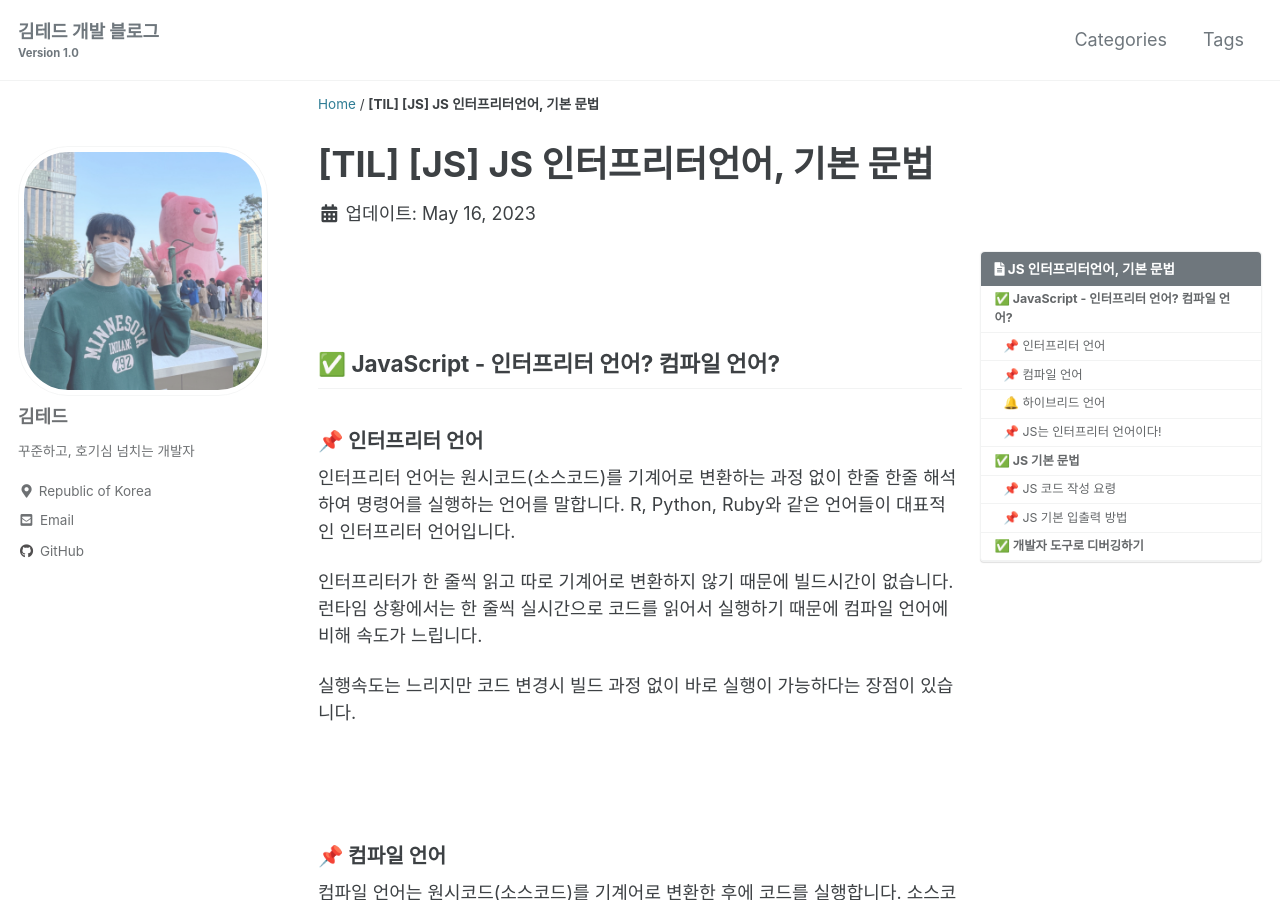
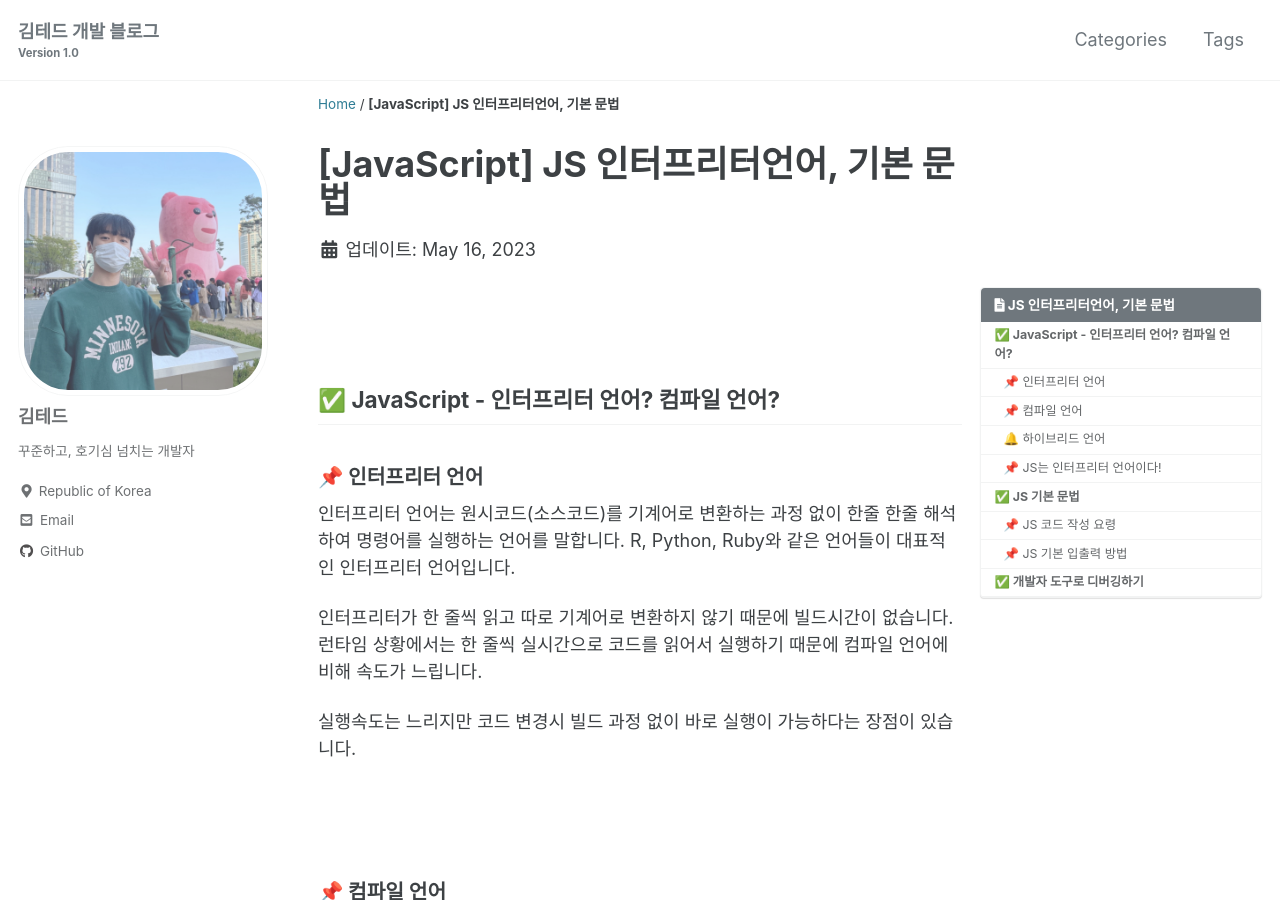
Before and after one commit to idkim97/idkim97.github.io, a Jekyll site: the page built from _posts/2023-05-16-JS 인터프리터언어, 기본 문법.md, in a window 1280 px wide and 900 px high. Built offline with Jekyll 4.4.1, drawn with Linux system fonts in a browser that asks for light colours; cached includes are drawn as plain includes; some web fonts are replaced; comment, search, counter and statistics services are not loaded; some of the changed text lies outside the part shown.

Commit message:
Update 2023-05-16-JS 인터프리터언어, 기본 문법.md

```diff
--- a/_posts/2023-05-16-JS 인터프리터언어, 기본 문법.md
+++ b/_posts/2023-05-16-JS 인터프리터언어, 기본 문법.md
@@ -1,14 +1,14 @@
 ---
 permalink: /2023-05-16-JS 인터프리터언어, 기본 문법/
-title: "[TIL] [JS] JS 인터프리터언어, 기본 문법"
+title: "[JavaScript] JS 인터프리터언어, 기본 문법"
 date: 2023-05-16 12:00:00
 toc: true
 toc_sticky: true
 toc_label: "JS 인터프리터언어, 기본 문법"
 categories:
-- TIL
+- JavaScript
 tags:
-- TIL
+- 카카오 클라우드 스쿨
 - JavaScript
 ---
 <br><br>
```
